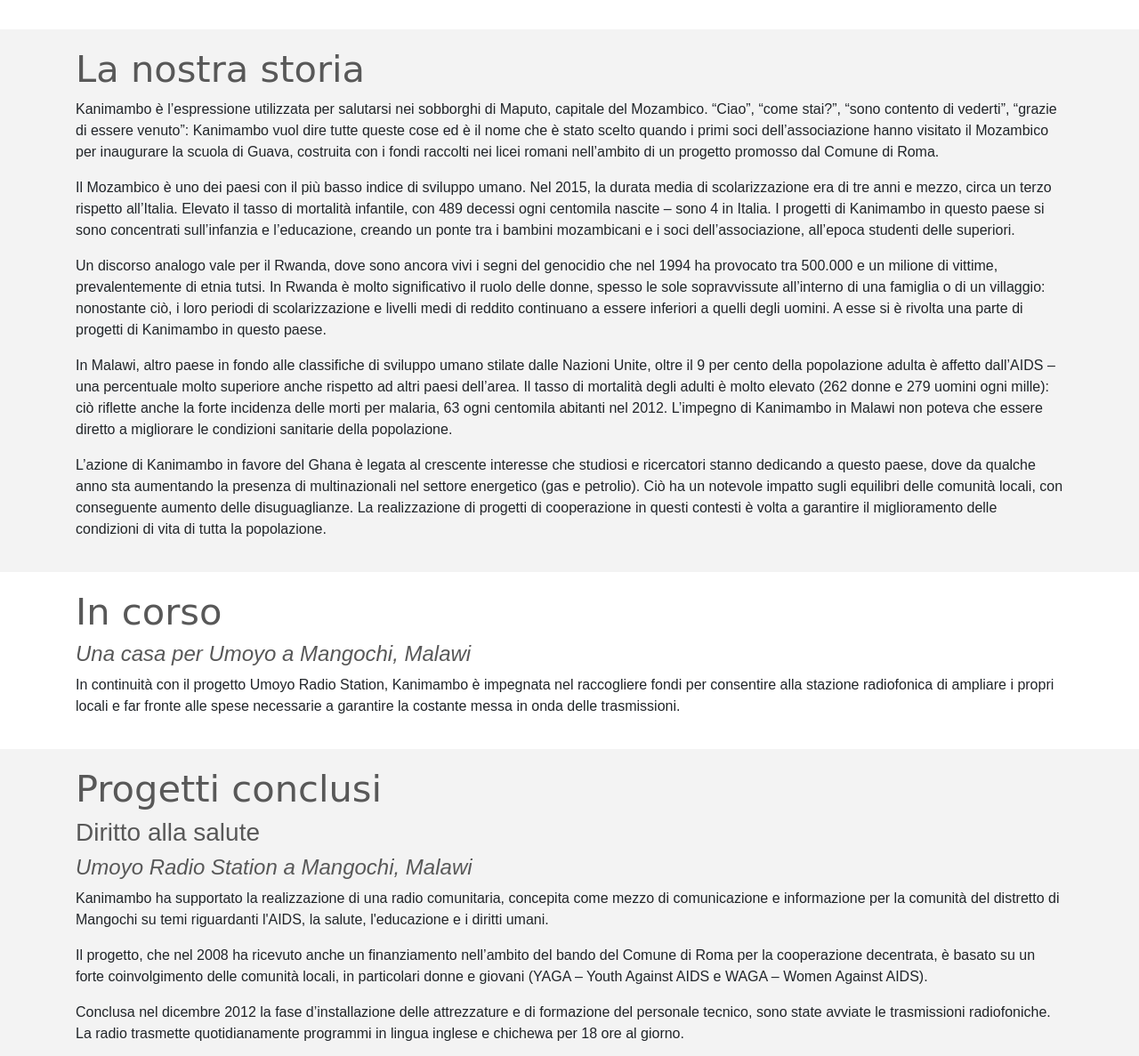
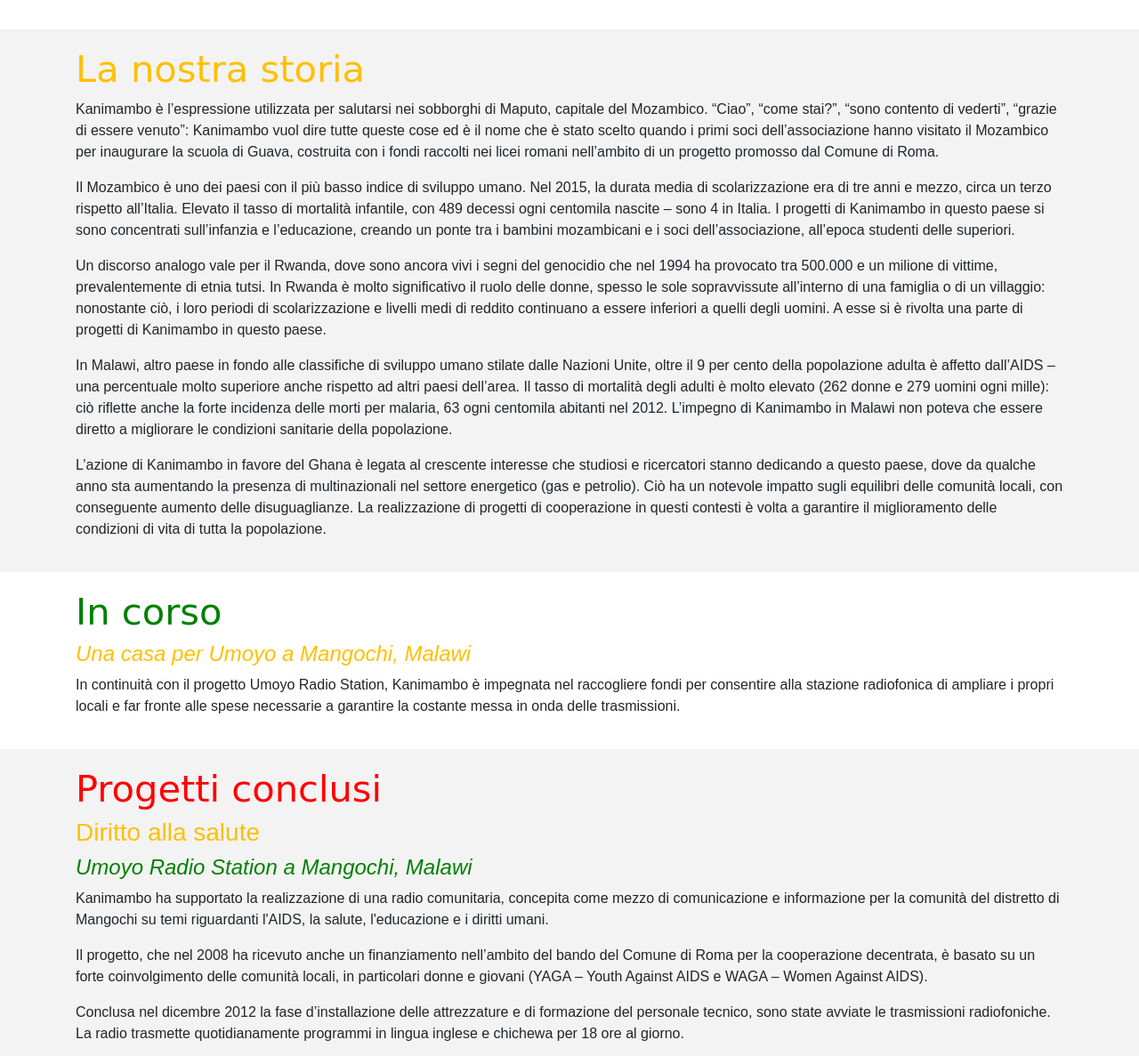
Before and after one commit to turnerm/kanimambo, a plain HTML site: page index.html in a window 1280 px wide. Shown: the part 777-1964 px from the top of the page at 89% size. Drawn offline with nearby package versions, Linux system fonts and the light colour scheme; a web font is replaced by a local one.

Commit message:
Made title colourful

```diff
--- a/custom.css
+++ b/custom.css
@@ -8,16 +8,25 @@ body {
 h2 {
     font-family: 'Cabin Sketch', cursive;
     font-size: 2.6em;
-    color: #585858;
+}
+
+.title-red {
+	color: #ff0000
+}
+.title-green {
+	color: #008000
+}
+.title-yellow {
+	color: #ffbf00
 }
 
 h3 {
-    color: #585858;
+	color: #ffbf00;
 }
 
 h4 {
 	font-style: italic;
-    color: #585858;
+	color: #008000
 }
 
 a {
@@ -38,8 +47,8 @@ a:hover {
 
 .navbar-custom {
 	/*background-color:  #ffb31a;*/
-    background-color: #e6e6e6 ;
-    border-bottom: 1px solid #d9d9d9;
+    background-color: #c1c1c1;
+    border-bottom: 1px solid #999999;
 }
 
 .navbar-custom .navbar-nav .nav-link {
--- a/index.html
+++ b/index.html
@@ -8,7 +8,7 @@
     <!-- The above 3 meta tags *must* come first in the head; any other head content must come *after* these tags -->
     <meta name="description" content="">
     <meta name="author" content="">
-    <link rel="icon" href="images/logo_square.png"></i>>
+    <link rel="icon" href="images/logo_square_coloured_2.png"></i>>
 
     <title>Kanimambo</title>
 
@@ -31,7 +31,7 @@
     <nav class="navbar navbar-expand navbar-custom fixed-top navbar-light">
     <div class="container">
         <a class="navbar-brand" href="#">
-            <img src="images/logo_long.png" width=150>
+            <img src="images/logo_long_colour.png" width=150>
         </a>
         <div class="collapse navbar-collapse" id="navbarSupportedContent">
             <ul class="navbar-nav mr-auto">
@@ -67,14 +67,14 @@
 
 	<div id="home" class="container-fluid container-header">
 		<div id="logo">
-            <img src="images/logo_long.png" width=600>
+            <img src="images/logo_long_colour.png" width=600>
 		</div>
 	</div>
 
     <div class="link-offset-h2" id="chisiamo"></div>
 	<div class="container-fluid container-white">
 	<div class="container">
-		<h2> Chi siamo </h2>
+		<h2 class="title-red"> Chi siamo </h2>
 		<p>
 Fondata nel 2004, Kanimambo promuove attivit&agrave; di cooperazione tra l’Italia e diversi paesi dell’Africa. I principali settori d’intervento sono la salute e i diritti dell’infanzia. Animata da volontari che contribuiscono alla realizzazione dei progetti sulla base delle loro passioni e competenze, Kanimambo costruisce i propri interventi sui bisogni espressi dalle comunit&agrave; locali e sul rapporto diretto con i beneficiari.
 		</p>
@@ -85,7 +85,7 @@ Fondata nel 2004, Kanimambo promuove attivit&agrave; di cooperazione tra l’Ita
     <div class="link-offset-h2" id="storia"></div>
 	<div class="container-fluid container-grey">
 	<div class="container">
-		<h2>La nostra storia</h2>
+		<h2 class="title-yellow">La nostra storia</h2>
 		<p>
 		Kanimambo &egrave; l’espressione utilizzata per salutarsi nei sobborghi di Maputo, capitale del Mozambico. &ldquo;Ciao&rdquo;, &ldquo;come stai?&rdquo;, &ldquo;sono contento di vederti&rdquo;, &ldquo;grazie di essere venuto&rdquo;: Kanimambo vuol dire tutte queste cose ed &egrave; il nome che &egrave; stato scelto quando i primi soci dell’associazione hanno visitato il Mozambico per inaugurare la scuola di Guava, costruita con i fondi raccolti nei licei romani nell’ambito di un progetto promosso dal Comune di Roma.
 		</p>
@@ -110,10 +110,10 @@ L’azione di Kanimambo in favore del Ghana &egrave; legata al crescente interes
     <div class="link-offset-h2" id="incorso"></div>
 	<div class="container-fluid container-white">
 	<div class="container">
-		<h2> In corso </h2>
+		<h2 class="title-green"> In corso </h2>
 
         <div class="link-offset-h4" id="casaperumoyo"></div>
-		<h4>Una casa per Umoyo a Mangochi, Malawi</h4>
+		<h4 class="title-yellow">Una casa per Umoyo a Mangochi, Malawi</h4>
 		<p>
 In continuit&agrave; con il progetto Umoyo Radio Station, Kanimambo &egrave; impegnata nel raccogliere fondi per consentire alla stazione radiofonica di ampliare i propri locali e far fronte alle spese necessarie a garantire la costante messa in onda delle trasmissioni.
 		</p>
@@ -125,7 +125,7 @@ In continuit&agrave; con il progetto Umoyo Radio Station, Kanimambo &egrave; imp
 
 	<div id="conclusi" class="container-fluid container-grey">
 	<div class="container">
-		<h2> Progetti conclusi </h2>
+		<h2 class="title-red"> Progetti conclusi </h2>
 
 		<h3>Diritto alla salute</h3>
 
@@ -184,7 +184,7 @@ Kanimambo &egrave; stata presente per molti anni nelle scuole romane con progett
     <div class="link-offset-h2" id="contatti"></div>
 	<div class="container-fluid container-white">
 	<div class="container">
-		<h2>Contatti </h2>
+		<h2 class="title-yellow">Contatti </h2>
 
 		<p>
         Potete contattare Kanimambo via
```
Also changed, not shown: images/logo_square_coloured_1.png (added), images/logo_square_coloured_2.png (added).
